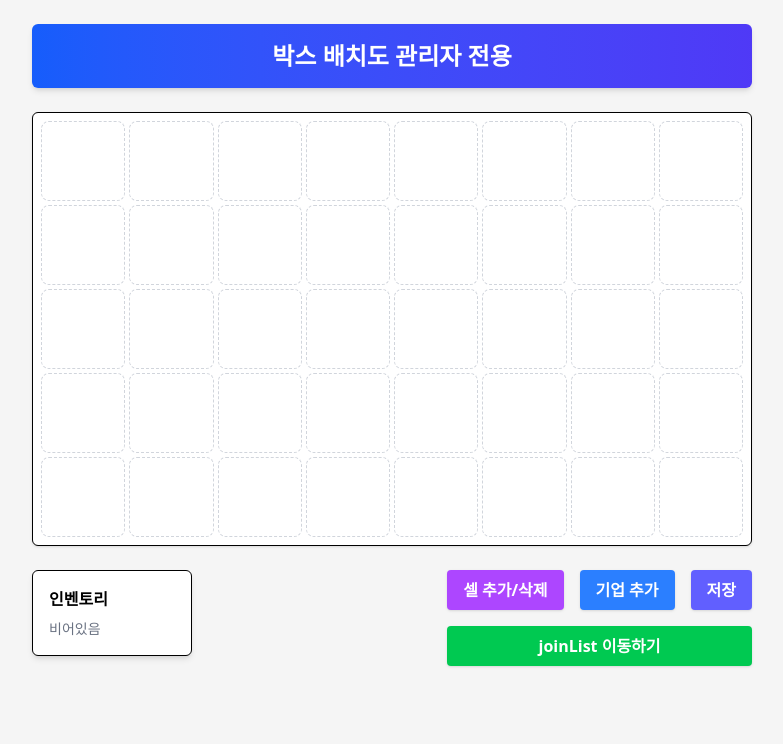
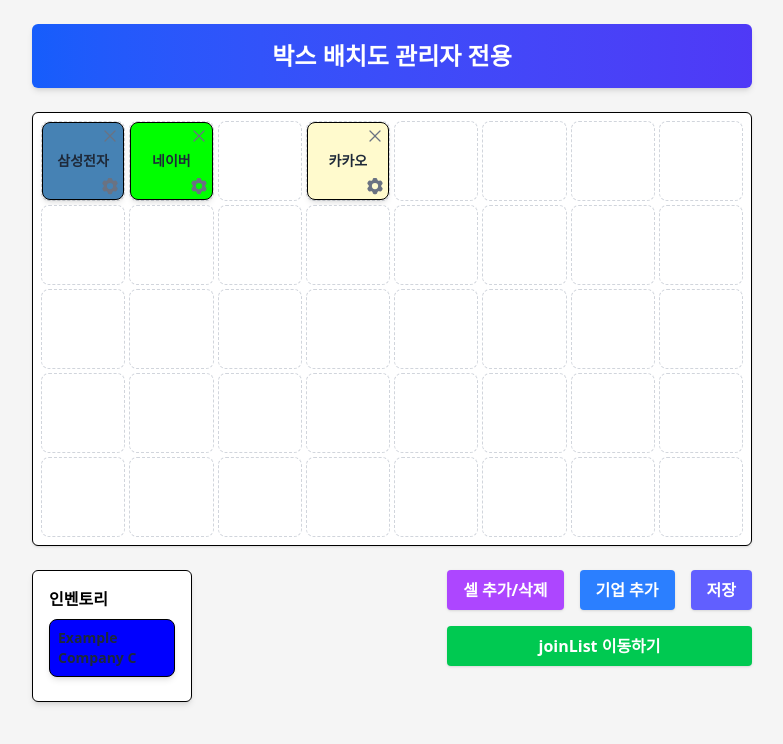
Before and after one commit to bidalalsrb/edu-uni, a React (Vite) app: page /apply in a window 1280 px wide. Shown: the top 744 px of the page, without its empty margins (248-1031 px from the left). Built offline with nearby package versions, Linux system fonts and the light colour scheme; the HTML template or start-up script is replaced by a standard one.

Commit message:
샘플데이터 추가

```diff
--- a/src/components/user/OpenExpo.jsx
+++ b/src/components/user/OpenExpo.jsx
@@ -1,5 +1,7 @@
+// src/components/user/OpenExpo.jsx
 import React, { useState, useEffect } from "react";
 import { useNavigate } from "react-router-dom";
+import sampleLayout from "../../data/sampleData";
 
 function OpenExpo() {
     const navigate = useNavigate();
@@ -7,24 +9,30 @@
     const [currentPage, setCurrentPage] = useState(1);
     const itemsPerPage = 5;
 
-    // 로컬 스토리지에서 박스 데이터를 불러오는 함수
+    // 로컬 스토리지에서 박스 데이터를 불러오거나 임시 데이터(sampleLayout)를 사용
     const loadLayout = () => {
         const storedUser = JSON.parse(localStorage.getItem("user"));
+        let layout;
         if (storedUser) {
             const savedLayout = localStorage.getItem("layout_" + storedUser.id);
             if (savedLayout) {
-                const layout = JSON.parse(savedLayout);
-                return layout.boxes || [];
+                layout = JSON.parse(savedLayout);
             }
         }
-        return [];
+        if (!layout) {
+            // 저장 데이터 출력
+            // layout = { boxes: [], rowCount: 5, colCount: 8 };
+            // 임시 데이터 출력
+            layout = sampleLayout;
+        }
+        return layout.boxes || [];
     };
 
     useEffect(() => {
         setBoxes(loadLayout());
     }, []);
 
-    // 모든 박스의 신청 내역을 모아서 하나의 배열로 구성
+    // 모든 박스의 신청 내역을 하나의 배열로 구성
     const aggregatedApps = boxes.flatMap((box) =>
         (box.applications || []).map((app) => ({
             id: app.id,
@@ -37,7 +45,7 @@
         }))
     );
 
-    // startTime 기준 오름차순 정렬 (startTime 없는 경우는 뒤로)
+    // startTime 기준 오름차순 정렬 (startTime이 없는 경우는 뒤로 배치)
     aggregatedApps.sort((a, b) => {
         if (a.startTime && b.startTime) {
             return a.startTime - b.startTime;
@@ -104,7 +112,6 @@
                             );
                         })}
                     </ul>
-                    {/* aggregatedApps의 항목이 5개 이상이면 항상 페이징 컨트롤 표시 */}
                     {aggregatedApps.length >= itemsPerPage && (
                         <div className="flex items-center justify-center mt-6 space-x-4">
                             <button
--- /dev/null
+++ b/src/data/sampleData.js
@@ -0,0 +1,142 @@
+// src/data/sampleData.js
+
+// 임시 데이터 예시 (배치도 데이터)
+const sampleLayout = {
+    boxes: [
+        {
+            id: 1,
+            placed: true,
+            row: 0,
+            col: 0,
+            companyName: "삼성전자",
+            color: "#4682B4",
+            applications: [
+                {
+                    id: 101,
+                    startTime: "2025-03-01T09:00:00", // ISO 형식의 문자열
+                    endTime: "2025-03-01T09:10:00",
+                    name: "김대리",
+                },
+                {
+                    id: 102,
+                    startTime: "2025-03-01T09:15:00",
+                    endTime: "2025-03-01T09:25:00",
+                    name: "오과장",
+                },
+                {
+                    id: 103,
+                    startTime: "2025-03-01T09:15:00",
+                    endTime: "2025-03-01T09:25:00",
+                    name: "김대리",
+                },
+                {
+                    id: 104,
+                    startTime: "2025-03-01T09:15:00",
+                    endTime: "2025-03-01T09:25:00",
+                    name: "김주임",
+                },
+                {
+                    id: 105,
+                    startTime: "2025-03-01T09:15:00",
+                    endTime: "2025-03-01T09:25:00",
+                    name: "김대표",
+                },
+            ],
+        },
+        {
+            id: 2,
+            placed: true,
+            row: 0,
+            col: 1,
+            companyName: "네이버",
+            color: "#00ff00",
+            applications: [
+                {
+                    id: 1,
+                    startTime: "2025-03-01T10:00:00",
+                    endTime: "2025-03-01T10:10:00",
+                    name: "네대리",
+                },    {
+                    id: 2,
+                    startTime: "2025-03-01T10:00:00",
+                    endTime: "2025-03-01T10:10:00",
+                    name: "네주임",
+                },    {
+                    id: 3,
+                    startTime: "2025-03-01T10:00:00",
+                    endTime: "2025-03-01T10:10:00",
+                    name: "네과장",
+                },    {
+                    id: 4,
+                    startTime: "2025-03-01T09:00:00",
+                    endTime: "2025-03-01T10:10:00",
+                    name: "네대리",
+                },    {
+                    id: 5,
+                    startTime: "2025-03-01T10:00:00",
+                    endTime: "2025-03-01T10:10:00",
+                    name: "네책임",
+                }, {
+                    id: 6,
+                    startTime: "2025-03-01T10:00:00",
+                    endTime: "2025-03-01T10:10:00",
+                    name: "네인턴",
+                },
+            ],
+        },
+        {
+            id: 3,
+            placed: false,
+            row: null,
+            col: null,
+            companyName: "Example Company C",
+            color: "#0000ff",
+            applications: [],
+        },
+        {
+            id: 2,
+            placed: true,
+            row: 0,
+            col: 3,
+            companyName: "카카오",
+            color: "#FFFACD",
+            applications: [
+                {
+                    id: 1,
+                    startTime: "2025-03-01T10:00:00",
+                    endTime: "2025-03-01T10:10:00",
+                    name: "카대리",
+                },    {
+                    id: 2,
+                    startTime: "2025-03-01T09:00:00",
+                    endTime: "2025-03-01T10:10:00",
+                    name: "카주임",
+                },    {
+                    id: 3,
+                    startTime: "2025-03-01T10:00:00",
+                    endTime: "2025-03-01T10:10:00",
+                    name: "카과장",
+                },    {
+                    id: 4,
+                    startTime: "2025-03-01T10:00:00",
+                    endTime: "2025-03-01T10:10:00",
+                    name: "카대리",
+                },    {
+                    id: 5,
+                    startTime: "2025-03-01T09:00:00",
+                    endTime: "2025-03-01T10:10:00",
+                    name: "카책임",
+                }, {
+                    id: 6,
+                    startTime: "2025-03-01T10:00:00",
+                    endTime: "2025-03-01T10:10:00",
+                    name: "카인턴",
+                },
+            ],
+        },
+    ],
+    rowCount: 5,
+    colCount: 8,
+};
+
+export default sampleLayout;
--- a/src/pages/admin/ApplyPage.jsx
+++ b/src/pages/admin/ApplyPage.jsx
@@ -1,8 +1,8 @@
-import React, { useEffect } from "react";
-import { DndProvider } from "react-dnd";
-import { HTML5Backend } from "react-dnd-html5-backend";
-import { useNavigate } from "react-router-dom";
-import { COLOR_PALETTE } from "../../components/admin/ApplyPage/constants.js";
+import React, {useEffect} from "react";
+import {DndProvider} from "react-dnd";
+import {HTML5Backend} from "react-dnd-html5-backend";
+import {useNavigate} from "react-router-dom";
+import {COLOR_PALETTE} from "../../components/admin/ApplyPage/constants.js";
 import GridCell from "../../components/admin/ApplyPage/GridCell.jsx";
 import DraggableBox from "../../components/admin/ApplyPage/DraggableBox.jsx";
 import CreateBoxModal from "../../components/admin/ApplyPage/modal/CreateBoxModal.jsx";
@@ -11,6 +11,7 @@
 import CellAdjustModal from "../../components/admin/ApplyPage/modal/CellAdjustModal.jsx";
 import AlertNotification from "../../components/noti/AlertNotification.jsx";
 import useLayoutStore from "../../store/layoutStore";
+import sampleLayout from "../../data/sampleData"; // 임시 데이터를 불러옴
 
 export default function ApplyPage() {
     const navigate = useNavigate();
@@ -37,13 +38,28 @@
     const [isCellAdjustModalOpen, setIsCellAdjustModalOpen] = React.useState(false);
     const [alert, setAlert] = React.useState(null);
 
-    // 컴포넌트 마운트 시 레이아웃 초기화
+    // 컴포넌트 마운트 시, localStorage에 사용자 정보가 있으면 초기화,
+    // 없으면 sampleLayout을 사용하도록 설정
     useEffect(() => {
         const storedUser = JSON.parse(localStorage.getItem("user"));
         if (storedUser) {
             initializeLayout(storedUser.id);
         }
-    }, [initializeLayout]);
+        // else {
+        //     // 로컬에 데이터가 없으면 빈 기본값을 사용
+        //     setBoxes([]);
+        //     setRowCount(5);
+        //     setColCount(8);
+        // }
+        //     로컬에 데이터가 없으면 샘플 데이터 사용
+        else {
+
+            setBoxes(sampleLayout.boxes);
+            setRowCount(sampleLayout.rowCount);
+            setColCount(sampleLayout.colCount);
+            }
+
+    }, [initializeLayout, setBoxes, setRowCount, setColCount]);
 
     // Header 영역
     const Header = () => (
@@ -52,7 +68,7 @@
         </header>
     );
 
-    // GridLayout 영역
+    // GridLayout 영역: 행/열에 따라 그리드 셀 생성
     const GridLayout = () => (
         <div
             className="gap-1 border p-2 bg-white rounded-md shadow"
@@ -62,8 +78,8 @@
                 gridTemplateColumns: `repeat(${colCount}, minmax(0, 1fr))`,
             }}
         >
-            {Array.from({ length: rowCount }).map((_, row) =>
-                Array.from({ length: colCount }).map((__, col) => {
+            {Array.from({length: rowCount}).map((_, row) =>
+                Array.from({length: colCount}).map((__, col) => {
                     const placedBox = boxes.find(
                         (b) => b.placed && b.row === row && b.col === col
                     );
@@ -84,7 +100,7 @@
         </div>
     );
 
-    // Inventory 영역
+    // Inventory 영역: 배치되지 않은 박스 목록
     const Inventory = () => {
         const unplacedBoxes = boxes.filter((b) => !b.placed);
         return (
@@ -93,7 +109,7 @@
                 {unplacedBoxes.length > 0 ? (
                     unplacedBoxes.map((box) => (
                         <div key={box.id} className="mb-2">
-                            <DraggableBox box={box} onDropToGrid={onDropToGrid} />
+                            <DraggableBox box={box} onDropToGrid={onDropToGrid}/>
                         </div>
                     ))
                 ) : (
@@ -103,7 +119,7 @@
         );
     };
 
-    // ButtonBar 영역
+    // ButtonBar 영역: 셀 추가/삭제, 기업 추가, 저장, joinList 이동 버튼
     const ButtonBar = () => (
         <div className="flex flex-col space-y-4">
             <div className="flex space-x-4">
@@ -136,7 +152,7 @@
     );
 
     // 기업 박스 생성 함수
-    const handleCreateCompanyBox = ({ companyName, color }) => {
+    const handleCreateCompanyBox = ({companyName, color}) => {
         const newBox = {
             id: Date.now(),
             placed: false,
@@ -148,8 +164,7 @@
         };
         addBox(newBox);
         setIsCreateCompanyBoxOpen(false);
-        // 기업 추가 완료 알림 호출
-        setAlert({ message: "기업 추가가 완료되었습니다.", type: "success" });
+        setAlert({message: "기업 추가가 완료되었습니다.", type: "success"});
     };
 
     // 셀 추가/삭제 적용 함수
@@ -162,8 +177,7 @@
             )
         );
         setIsCellAdjustModalOpen(false);
-        // 셀 추가/삭제 적용 완료 알림 호출
-        setAlert({ message: "셀 추가/삭제가 적용되었습니다.", type: "success" });
+        setAlert({message: "셀 추가/삭제가 적용되었습니다.", type: "success"});
     };
 
     // 박스 드롭 핸들러
@@ -173,23 +187,10 @@
             (b) => b.placed && b.row === row && b.col === col
         );
         if (targetBox && droppedBox.placed) {
-            updateBox({
-                ...droppedBox,
-                row,
-                col,
-            });
-            updateBox({
-                ...targetBox,
-                row: droppedBox.row,
-                col: droppedBox.col,
-            });
+            updateBox({...droppedBox, row, col});
+            updateBox({...targetBox, row: droppedBox.row, col: droppedBox.col});
         } else if (!targetBox) {
-            updateBox({
-                ...droppedBox,
-                placed: true,
-                row,
-                col,
-            });
+            updateBox({...droppedBox, placed: true, row, col});
         } else {
             alert("해당 칸은 이미 박스가 있습니다.");
         }
@@ -219,14 +220,15 @@
         navigate("/joinList");
     };
 
-    // 레이아웃 저장 및 알림 처리
+    // 레이아웃 저장
     const handleSaveLayout = () => {
         const storedUser = JSON.parse(localStorage.getItem("user"));
         if (storedUser) {
             saveLayout(storedUser.id);
-            setAlert({ message: "저장이 완료되었습니다.", type: "success" });
+            setAlert({message: "배치도가 저장되었습니다.", type: "success"});
         } else {
-            alert("로그인 정보가 없습니다.");
+            // 사용자 정보가 없더라도 임시 데이터 저장 완료 메시지 표시
+            setAlert({message: "배치도가 저장되었습니다.", type: "success"});
         }
     };
 
@@ -241,19 +243,19 @@
     };
     const selectedBoxForList = boxes.find((box) => box.id === selectedListBoxId);
 
-    // 신청 완료(예: 신청 모달 내에서 호출 시)
+    // 신청 완료 시 알림 호출
     const handleApplicationComplete = () => {
-        setAlert({ message: "신청이 완료되었습니다.", type: "success" });
+        setAlert({message: "신청이 완료되었습니다.", type: "success"});
     };
 
     return (
         <DndProvider backend={HTML5Backend}>
             <div className="max-w-7xl mx-auto p-6">
-                <Header />
-                <GridLayout />
+                <Header/>
+                <GridLayout/>
                 <div className="flex justify-between items-start mt-6">
-                    <Inventory />
-                    <ButtonBar />
+                    <Inventory/>
+                    <ButtonBar/>
                 </div>
                 {isCellAdjustModalOpen && (
                     <CellAdjustModal
@@ -291,7 +293,6 @@
                                     newApp,
                                 ],
                             });
-                            // 신청 완료 알림 호출
                             handleApplicationComplete();
                         }}
                     />
```
